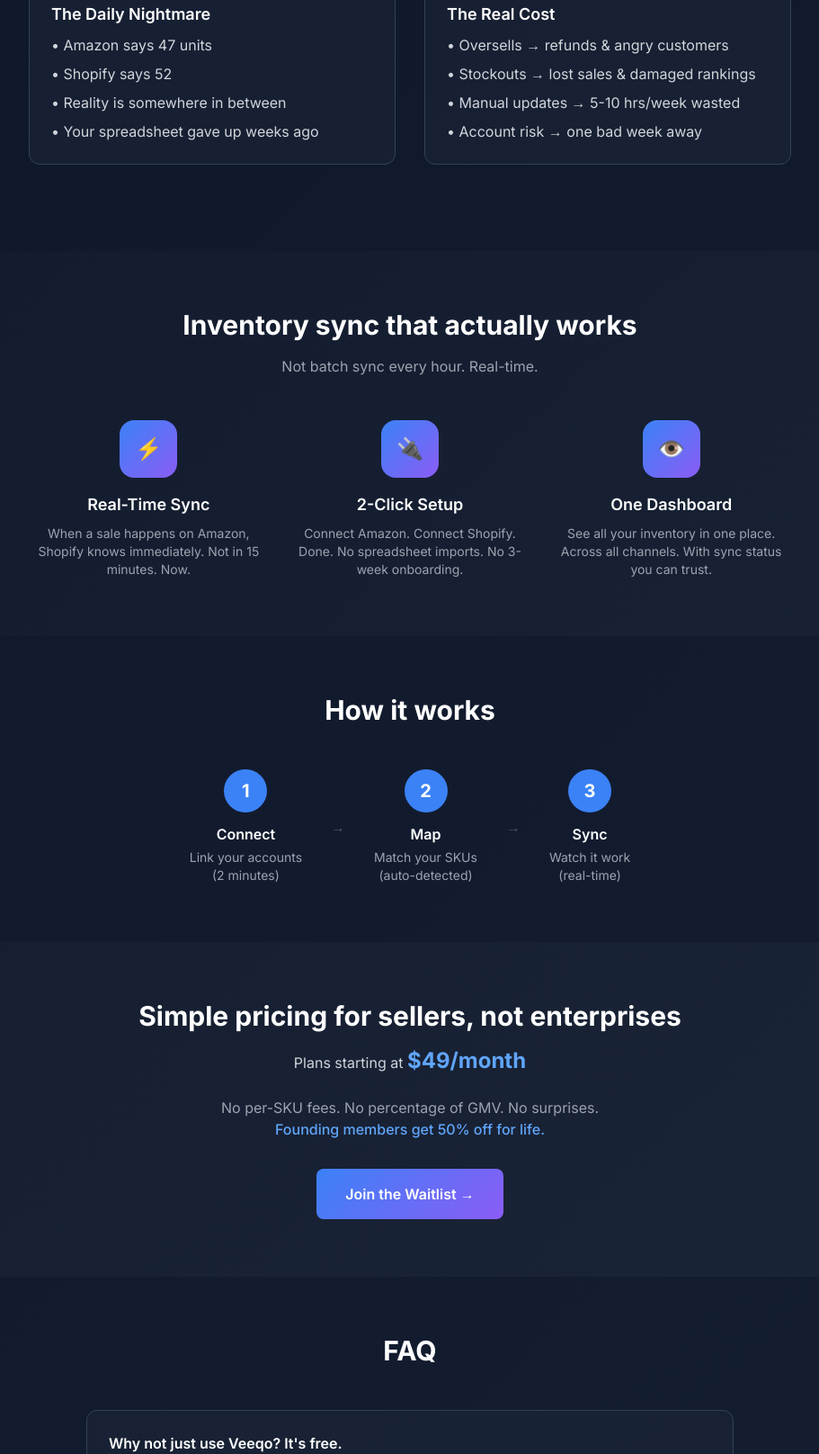
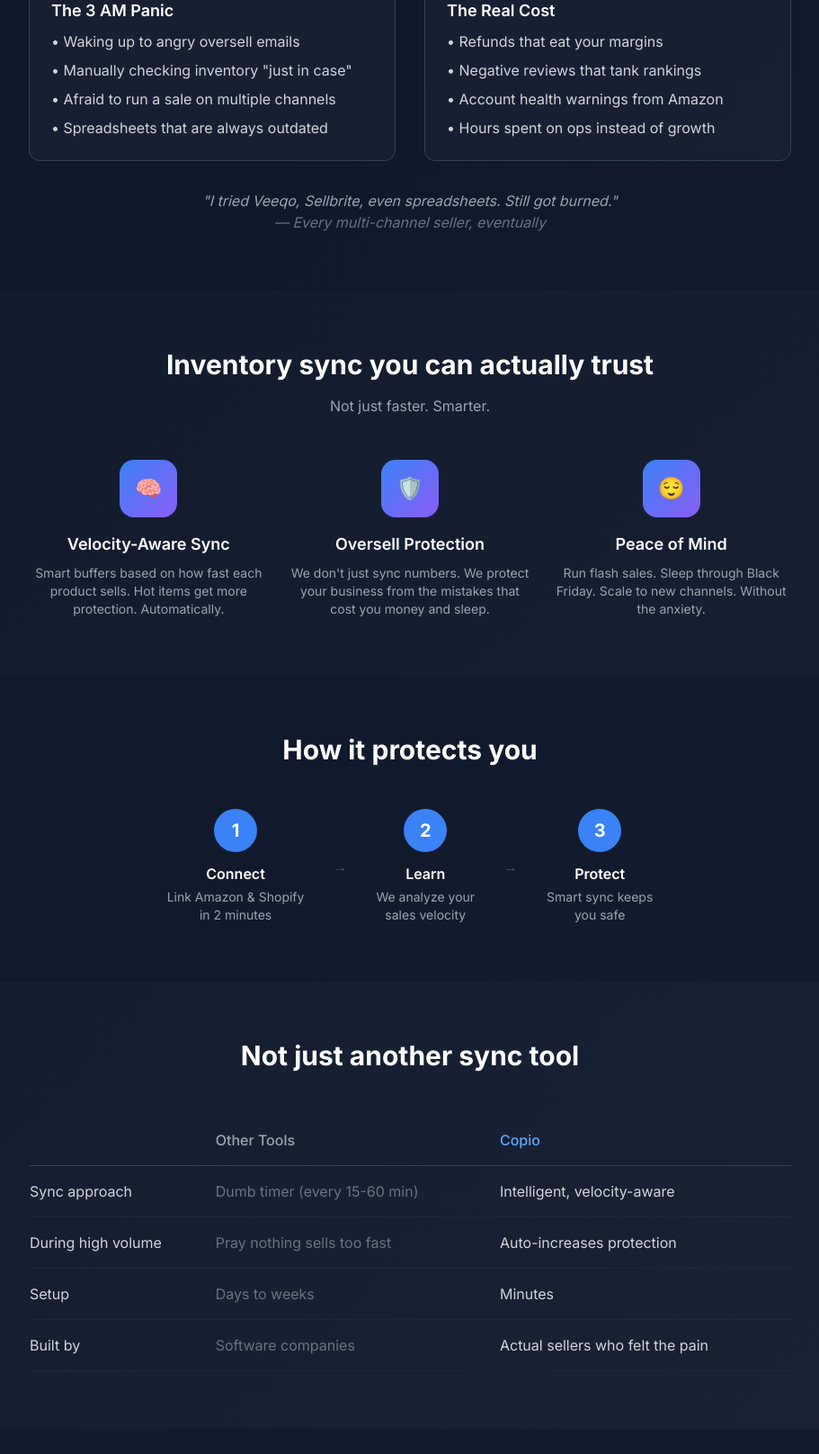
Before and after one commit to prodij/copio-webpage, a website: page index.html in a window 1280 px wide. Shown: the part 757-2373 px from the top of the page at 90% size, without its empty margins (184-1095 px from the left). Drawn offline with nearby package versions, Linux system fonts and the light colour scheme.

Commit message:
Rewrite copy: trust & peace of mind angle, velocity-aware sync

```diff
--- a/index.html
+++ b/index.html
@@ -3,8 +3,8 @@
 <head>
     <meta charset="UTF-8">
     <meta name="viewport" content="width=device-width, initial-scale=1.0">
-    <title>Copio — Real-time Inventory Sync for Multi-Channel Sellers</title>
-    <meta name="description" content="Stop overselling on Amazon. Stop stockouts on Shopify. Sync your inventory in seconds, not hours.">
+    <title>Copio — Never Oversell Again</title>
+    <meta name="description" content="Intelligent inventory sync for multi-channel sellers. Stop worrying about oversells. Start scaling with confidence.">
     <script src="https://cdn.tailwindcss.com"></script>
     <link rel="preconnect" href="https://fonts.googleapis.com">
     <link rel="preconnect" href="https://fonts.gstatic.com" crossorigin>
@@ -26,14 +26,13 @@
 
             <!-- Headline -->
             <h1 class="text-4xl md:text-6xl font-bold mb-6 leading-tight">
-                Real-time inventory sync<br>
-                <span class="text-blue-400">for multi-channel sellers</span>
+                Never oversell again.
             </h1>
 
             <!-- Subheadline -->
             <p class="text-xl text-gray-300 mb-8 max-w-2xl mx-auto">
-                Stop overselling on Amazon. Stop stockouts on Shopify.
-                Sync your inventory in seconds, not hours.
+                Intelligent inventory sync that protects your business across Amazon, Shopify, and beyond.
+                Stop worrying. Start scaling.
             </p>
 
             <!-- Waitlist Form -->
@@ -58,7 +57,7 @@
 
             <!-- Social Proof -->
             <p class="text-gray-400 text-sm">
-                Built by a 7-figure Amazon seller who needed this himself.
+                Built by a 7-figure Amazon seller who got burned by oversells one too many times.
             </p>
         </div>
     </section>
@@ -66,63 +65,69 @@
     <!-- Problem Section -->
     <section class="bg-slate-900/50 py-16">
         <div class="max-w-4xl mx-auto px-6">
-            <h2 class="text-3xl font-bold text-center mb-8">Your inventory is lying to you</h2>
+            <h2 class="text-3xl font-bold text-center mb-4">You've been burned before.</h2>
+            <p class="text-gray-400 text-center mb-12">We know, because we have too.</p>
 
             <div class="grid md:grid-cols-2 gap-8 mb-8">
                 <div class="bg-slate-800/50 rounded-xl p-6 border border-slate-700">
-                    <div class="text-4xl mb-4">😤</div>
-                    <h3 class="font-semibold text-lg mb-2">The Daily Nightmare</h3>
+                    <div class="text-4xl mb-4">😰</div>
+                    <h3 class="font-semibold text-lg mb-2">The 3 AM Panic</h3>
                     <ul class="text-gray-300 space-y-2">
-                        <li>• Amazon says 47 units</li>
-                        <li>• Shopify says 52</li>
-                        <li>• Reality is somewhere in between</li>
-                        <li>• Your spreadsheet gave up weeks ago</li>
+                        <li>• Waking up to angry oversell emails</li>
+                        <li>• Manually checking inventory "just in case"</li>
+                        <li>• Afraid to run a sale on multiple channels</li>
+                        <li>• Spreadsheets that are always outdated</li>
                     </ul>
                 </div>
 
                 <div class="bg-slate-800/50 rounded-xl p-6 border border-slate-700">
-                    <div class="text-4xl mb-4">💸</div>
+                    <div class="text-4xl mb-4">🔥</div>
                     <h3 class="font-semibold text-lg mb-2">The Real Cost</h3>
                     <ul class="text-gray-300 space-y-2">
-                        <li>• Oversells → refunds & angry customers</li>
-                        <li>• Stockouts → lost sales & damaged rankings</li>
-                        <li>• Manual updates → 5-10 hrs/week wasted</li>
-                        <li>• Account risk → one bad week away</li>
+                        <li>• Refunds that eat your margins</li>
+                        <li>• Negative reviews that tank rankings</li>
+                        <li>• Account health warnings from Amazon</li>
+                        <li>• Hours spent on ops instead of growth</li>
                     </ul>
                 </div>
             </div>
+
+            <p class="text-center text-gray-400 italic">
+                "I tried Veeqo, Sellbrite, even spreadsheets. Still got burned."<br>
+                <span class="text-gray-500">— Every multi-channel seller, eventually</span>
+            </p>
         </div>
     </section>
 
     <!-- Solution Section -->
     <section class="py-16">
         <div class="max-w-4xl mx-auto px-6">
-            <h2 class="text-3xl font-bold text-center mb-4">Inventory sync that actually works</h2>
-            <p class="text-gray-400 text-center mb-12">Not batch sync every hour. Real-time.</p>
+            <h2 class="text-3xl font-bold text-center mb-4">Inventory sync you can actually trust</h2>
+            <p class="text-gray-400 text-center mb-12">Not just faster. Smarter.</p>
 
             <div class="grid md:grid-cols-3 gap-6">
                 <div class="text-center">
                     <div class="w-16 h-16 accent-gradient rounded-2xl flex items-center justify-center mx-auto mb-4">
-                        <span class="text-2xl">⚡</span>
+                        <span class="text-2xl">🧠</span>
                     </div>
-                    <h3 class="font-semibold text-lg mb-2">Real-Time Sync</h3>
-                    <p class="text-gray-400 text-sm">When a sale happens on Amazon, Shopify knows immediately. Not in 15 minutes. Now.</p>
+                    <h3 class="font-semibold text-lg mb-2">Velocity-Aware Sync</h3>
+                    <p class="text-gray-400 text-sm">Smart buffers based on how fast each product sells. Hot items get more protection. Automatically.</p>
                 </div>
 
                 <div class="text-center">
                     <div class="w-16 h-16 accent-gradient rounded-2xl flex items-center justify-center mx-auto mb-4">
-                        <span class="text-2xl">🔌</span>
+                        <span class="text-2xl">🛡️</span>
                     </div>
-                    <h3 class="font-semibold text-lg mb-2">2-Click Setup</h3>
-                    <p class="text-gray-400 text-sm">Connect Amazon. Connect Shopify. Done. No spreadsheet imports. No 3-week onboarding.</p>
+                    <h3 class="font-semibold text-lg mb-2">Oversell Protection</h3>
+                    <p class="text-gray-400 text-sm">We don't just sync numbers. We protect your business from the mistakes that cost you money and sleep.</p>
                 </div>
 
                 <div class="text-center">
                     <div class="w-16 h-16 accent-gradient rounded-2xl flex items-center justify-center mx-auto mb-4">
-                        <span class="text-2xl">👁️</span>
+                        <span class="text-2xl">😌</span>
                     </div>
-                    <h3 class="font-semibold text-lg mb-2">One Dashboard</h3>
-                    <p class="text-gray-400 text-sm">See all your inventory in one place. Across all channels. With sync status you can trust.</p>
+                    <h3 class="font-semibold text-lg mb-2">Peace of Mind</h3>
+                    <p class="text-gray-400 text-sm">Run flash sales. Sleep through Black Friday. Scale to new channels. Without the anxiety.</p>
                 </div>
             </div>
         </div>
@@ -131,43 +136,84 @@
     <!-- How It Works -->
     <section class="bg-slate-900/50 py-16">
         <div class="max-w-4xl mx-auto px-6">
-            <h2 class="text-3xl font-bold text-center mb-12">How it works</h2>
+            <h2 class="text-3xl font-bold text-center mb-12">How it protects you</h2>
 
             <div class="flex flex-col md:flex-row items-center justify-center gap-8">
                 <div class="text-center">
                     <div class="w-12 h-12 bg-blue-500 rounded-full flex items-center justify-center mx-auto mb-3 text-xl font-bold">1</div>
                     <h3 class="font-semibold mb-1">Connect</h3>
-                    <p class="text-gray-400 text-sm">Link your accounts<br>(2 minutes)</p>
+                    <p class="text-gray-400 text-sm">Link Amazon & Shopify<br>in 2 minutes</p>
                 </div>
 
                 <div class="hidden md:block text-gray-600">→</div>
 
                 <div class="text-center">
                     <div class="w-12 h-12 bg-blue-500 rounded-full flex items-center justify-center mx-auto mb-3 text-xl font-bold">2</div>
-                    <h3 class="font-semibold mb-1">Map</h3>
-                    <p class="text-gray-400 text-sm">Match your SKUs<br>(auto-detected)</p>
+                    <h3 class="font-semibold mb-1">Learn</h3>
+                    <p class="text-gray-400 text-sm">We analyze your<br>sales velocity</p>
                 </div>
 
                 <div class="hidden md:block text-gray-600">→</div>
 
                 <div class="text-center">
                     <div class="w-12 h-12 bg-blue-500 rounded-full flex items-center justify-center mx-auto mb-3 text-xl font-bold">3</div>
-                    <h3 class="font-semibold mb-1">Sync</h3>
-                    <p class="text-gray-400 text-sm">Watch it work<br>(real-time)</p>
+                    <h3 class="font-semibold mb-1">Protect</h3>
+                    <p class="text-gray-400 text-sm">Smart sync keeps<br>you safe</p>
                 </div>
             </div>
         </div>
     </section>
 
+    <!-- Comparison Section -->
+    <section class="py-16">
+        <div class="max-w-4xl mx-auto px-6">
+            <h2 class="text-3xl font-bold text-center mb-12">Not just another sync tool</h2>
+
+            <div class="overflow-x-auto">
+                <table class="w-full text-left">
+                    <thead>
+                        <tr class="border-b border-slate-700">
+                            <th class="py-4 text-gray-400 font-medium"></th>
+                            <th class="py-4 text-gray-400 font-medium">Other Tools</th>
+                            <th class="py-4 text-blue-400 font-medium">Copio</th>
+                        </tr>
+                    </thead>
+                    <tbody class="text-gray-300">
+                        <tr class="border-b border-slate-800">
+                            <td class="py-4">Sync approach</td>
+                            <td class="py-4 text-gray-500">Dumb timer (every 15-60 min)</td>
+                            <td class="py-4">Intelligent, velocity-aware</td>
+                        </tr>
+                        <tr class="border-b border-slate-800">
+                            <td class="py-4">During high volume</td>
+                            <td class="py-4 text-gray-500">Pray nothing sells too fast</td>
+                            <td class="py-4">Auto-increases protection</td>
+                        </tr>
+                        <tr class="border-b border-slate-800">
+                            <td class="py-4">Setup</td>
+                            <td class="py-4 text-gray-500">Days to weeks</td>
+                            <td class="py-4">Minutes</td>
+                        </tr>
+                        <tr class="border-b border-slate-800">
+                            <td class="py-4">Built by</td>
+                            <td class="py-4 text-gray-500">Software companies</td>
+                            <td class="py-4">Actual sellers who felt the pain</td>
+                        </tr>
+                    </tbody>
+                </table>
+            </div>
+        </div>
+    </section>
+
     <!-- Pricing Teaser -->
-    <section class="py-16">
+    <section class="bg-slate-900/50 py-16">
         <div class="max-w-2xl mx-auto px-6 text-center">
-            <h2 class="text-3xl font-bold mb-4">Simple pricing for sellers, not enterprises</h2>
+            <h2 class="text-3xl font-bold mb-4">Simple pricing. No surprises.</h2>
             <p class="text-gray-300 mb-6">
                 Plans starting at <span class="text-2xl font-bold text-blue-400">$49/month</span>
             </p>
             <p class="text-gray-400 mb-8">
-                No per-SKU fees. No percentage of GMV. No surprises.<br>
+                No per-SKU fees. No percentage of GMV. No enterprise sales calls.<br>
                 <span class="text-blue-400 font-medium">Founding members get 50% off for life.</span>
             </p>
 
@@ -180,35 +226,40 @@
     </section>
 
     <!-- FAQ -->
-    <section class="bg-slate-900/50 py-16">
+    <section class="py-16">
         <div class="max-w-3xl mx-auto px-6">
             <h2 class="text-3xl font-bold text-center mb-12">FAQ</h2>
 
             <div class="space-y-6">
                 <div class="bg-slate-800/50 rounded-xl p-6 border border-slate-700">
-                    <h3 class="font-semibold mb-2">Why not just use Veeqo? It's free.</h3>
-                    <p class="text-gray-400">Veeqo is Amazon's tool — great if you're Amazon-only. But if Shopify matters to you, you need a tool that treats all channels equally.</p>
+                    <h3 class="font-semibold mb-2">How is this different from Veeqo or Sellbrite?</h3>
+                    <p class="text-gray-400">They sync on a timer — every 15-60 minutes. We sync intelligently based on how fast your products actually sell. A hot product during a sale gets more protection than a slow mover. That's the difference between hoping and knowing.</p>
                 </div>
 
                 <div class="bg-slate-800/50 rounded-xl p-6 border border-slate-700">
-                    <h3 class="font-semibold mb-2">How is this different from Sellbrite/Linnworks?</h3>
-                    <p class="text-gray-400">They sync every 15-60 minutes. We sync in real-time. They were built a decade ago. We're built with modern APIs from day one.</p>
+                    <h3 class="font-semibold mb-2">What's "velocity-aware" sync?</h3>
+                    <p class="text-gray-400">We analyze your sales patterns and automatically adjust inventory buffers. If a product sells 10 units/day, it gets different protection than one that sells 10 units/month. Simple idea, but no one else does it.</p>
                 </div>
 
                 <div class="bg-slate-800/50 rounded-xl p-6 border border-slate-700">
                     <h3 class="font-semibold mb-2">What channels do you support?</h3>
                     <p class="text-gray-400">Launching with Amazon ↔ Shopify. Walmart, eBay, and TikTok Shop are on the roadmap.</p>
                 </div>
+
+                <div class="bg-slate-800/50 rounded-xl p-6 border border-slate-700">
+                    <h3 class="font-semibold mb-2">Why should I trust you?</h3>
+                    <p class="text-gray-400">Because we built this for ourselves first. The founder ran a 7-figure Amazon business and got burned by the same tools you're frustrated with. We're not a software company guessing what sellers need. We know.</p>
+                </div>
             </div>
         </div>
     </section>
 
     <!-- Final CTA -->
-    <section class="py-20">
+    <section class="bg-slate-900/50 py-20">
         <div class="max-w-2xl mx-auto px-6 text-center">
             <h2 class="text-3xl font-bold mb-4">Stop babysitting your inventory</h2>
             <p class="text-gray-300 mb-8">
-                You have better things to do than reconcile spreadsheets at midnight.
+                You should be growing your business, not triple-checking spreadsheets at midnight.
             </p>
 
             <div class="max-w-md mx-auto">
```
